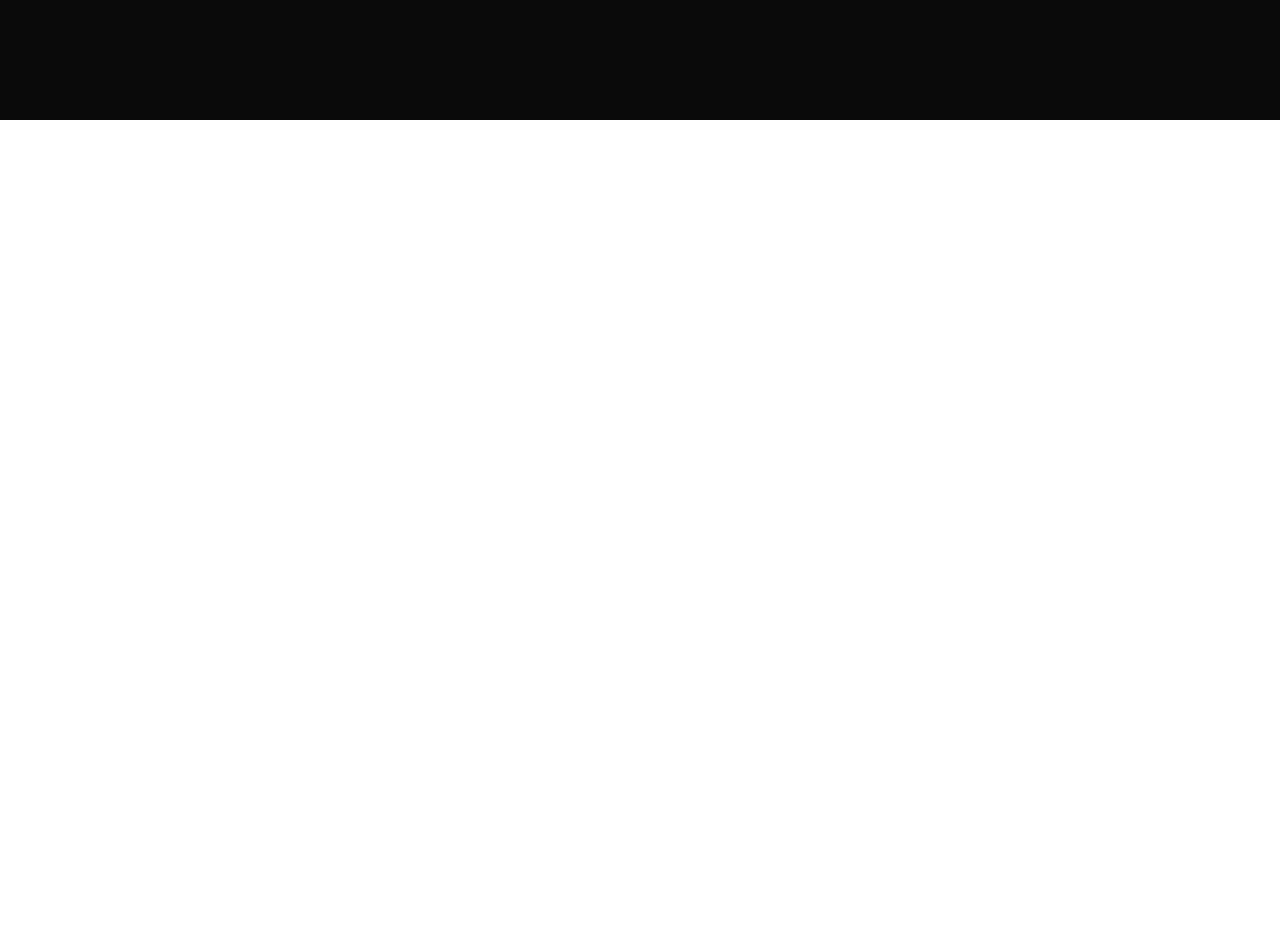
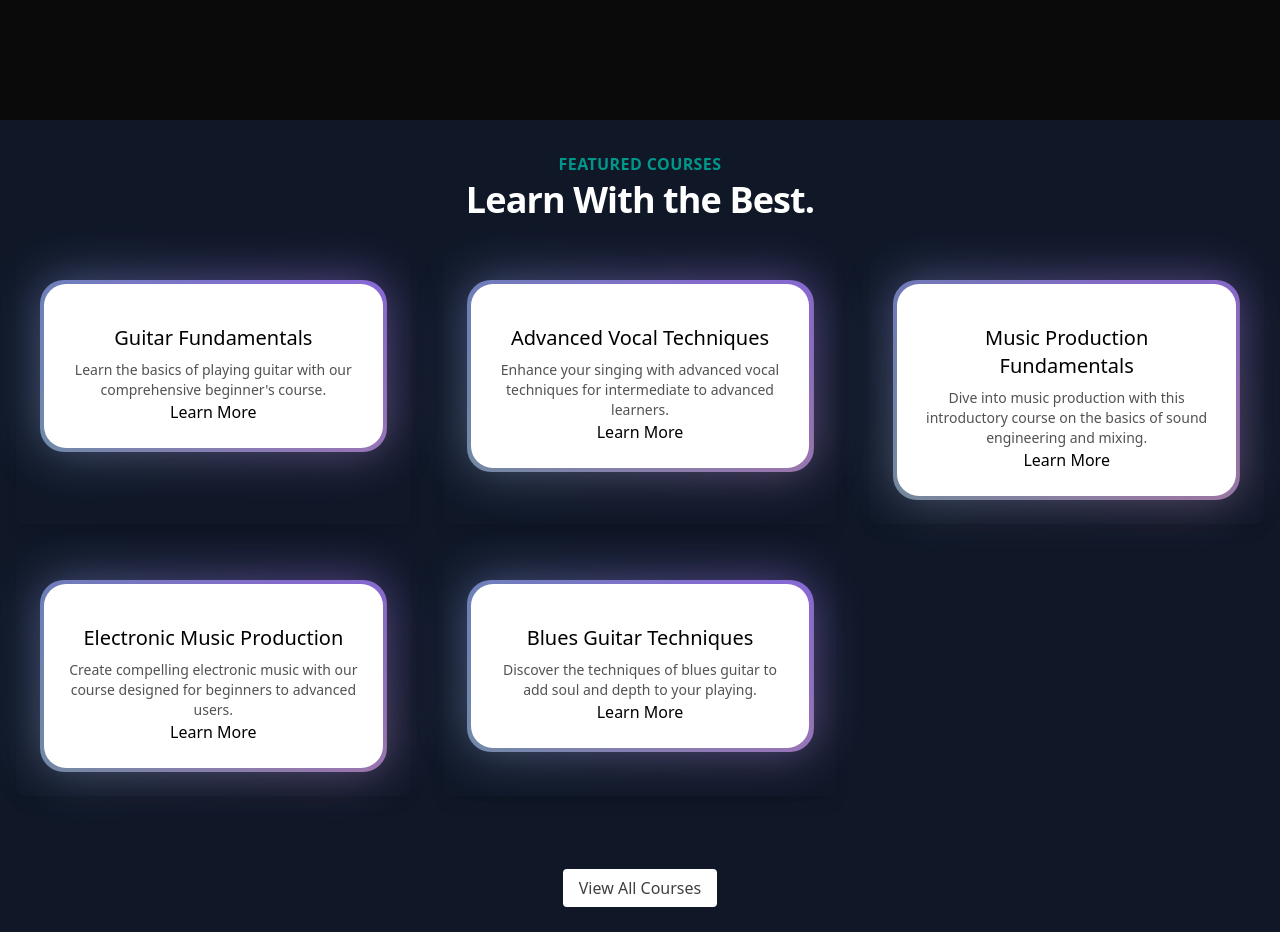
Before and after one commit to mdirfan-007/nextjs-learning, a Next.js app: page / in a window 1280 px wide. Shown: the part 680-1612 px from the top of the page. Before the commit the page ends 800 px from the top, so only its background shows below. Built offline with nearby package versions, Linux system fonts and the light colour scheme.

Commit message:
implement feature courses section

```diff
--- a/src/app/layout.tsx
+++ b/src/app/layout.tsx
@@ -1,7 +1,7 @@
 import type { Metadata } from "next";
 import { Geist, Geist_Mono } from "next/font/google";
 import "./globals.css";
-import Navbar from "./components/Navbar";
+import Navbar from "@/components/Navbar";
 
 const geistSans = Geist({
   variable: "--font-geist-sans",
--- a/src/app/page.tsx
+++ b/src/app/page.tsx
@@ -1,4 +1,5 @@
-import HeroSection from "./components/HeroSection";
+import FeatureCourse from "@/components/FeatureCourse";
+import HeroSection from "@/components/HeroSection";
 
 
 export default function Home() {
@@ -6,6 +7,7 @@ export default function Home() {
     <main className="min-h-screen bg-black/[0.96] antialiased bg-grid-white/[0.02]">
 
       <HeroSection/>
+      <FeatureCourse/>
     </main>
   );
 }
--- /dev/null
+++ b/src/components/FeatureCourse.tsx
@@ -0,0 +1,52 @@
+"use client";
+import Link from "next/link";
+import CourseData from "@/data/music_courses.json";
+import { BackgroundGradient } from "./ui/background-gradient";
+
+function FeatureCourse() {
+  return (
+    <div className="bg-gray-900  py-8">
+      <div className="text-center">
+        <h2 className="text-base text-teal-600 font-semibold tracking-wide uppercase  ">
+          Featured Courses
+        </h2>
+        <p className="mt-2 text-3xl leading-8 font-extrabold tracking-tight text-white sm:text-4xl">
+          Learn With the Best.
+        </p>
+      </div>
+
+      <div className="text-center mt-10 grid grid-cols-1 md:grid-cols-2 lg:grid-cols-3 gap-8 px-4 justify-center">
+        {CourseData.courses
+          .filter((course) => course.isFeatured)
+          .map((course) => (
+            <div key={course.id} className=" p-6  rounded-lg shadow-lg">
+              <BackgroundGradient className="flex flex-col rounded-[22px] bg-white dark:bg-zinc-900 overflow-hidden h-full max-w-sm">
+                <div className="p-4 sm:p-6 flex flex-col items-center text-center flex-grow">
+                  <p className="text-lg sm:text-xl text-black mt-4 mb-2 dark:text-neutral-200">
+                    {course.title}
+                  </p>
+                  <p className="text-sm text-neutral-600 dark:text-neutral-400 flex-grow">
+                    {course.description}
+                  </p>
+                  <Link className="" href={`/courses/${course.slug}`}>
+                    Learn More
+                  </Link>
+                </div>
+              </BackgroundGradient>
+            </div>
+          ))}
+      </div>
+
+      <div className="text-center mt-20">
+        <Link
+          href="/courses"
+          className="px-4 py-2 rounded border-neutral-600 text-neutral-700 bg-white hover:bg-gray-100 transition duration-200"
+        >
+          View All Courses
+        </Link>
+      </div>
+    </div>
+  );
+}
+
+export default FeatureCourse;
--- a/src/app/components/HeroSection.tsx
+++ b/src/components/HeroSection.tsx
@@ -1,14 +1,14 @@
 "use client";
 import React from "react";
 import { Button } from "./ui/moving-border";
-import { Spotlight } from "@/app/components/ui/Spotlight";
+import { Spotlight } from "@/components/ui/Spotlight";
 
 import Link from "next/link";
 
 
 function HeroSection() {
   return (
-    <div className="hero-section flex flex-col items-center justify-center h-screen  text-white">
+    <div className="hero-section overflow-hidden relative flex flex-col items-center justify-center min-h-screen  text-white">
         <Spotlight
         className="-top-40 left-0 md:-top-20 md:left-60"
         fill="white"
--- /dev/null
+++ b/src/components/ui/background-gradient.tsx
@@ -0,0 +1,72 @@
+import { cn } from "@/lib/utils";
+import React from "react";
+import { motion } from "motion/react";
+
+export const BackgroundGradient = ({
+  children,
+  className,
+  containerClassName,
+  animate = true,
+}: {
+  children?: React.ReactNode;
+  className?: string;
+  containerClassName?: string;
+  animate?: boolean;
+}) => {
+  const variants = {
+    initial: {
+      backgroundPosition: "0 50%",
+    },
+    animate: {
+      backgroundPosition: ["0, 50%", "100% 50%", "0 50%"],
+    },
+  };
+  return (
+    <div className={cn("relative p-[4px] group", containerClassName)}>
+      <motion.div
+        variants={animate ? variants : undefined}
+        initial={animate ? "initial" : undefined}
+        animate={animate ? "animate" : undefined}
+        transition={
+          animate
+            ? {
+                duration: 5,
+                repeat: Infinity,
+                repeatType: "reverse",
+              }
+            : undefined
+        }
+        style={{
+          backgroundSize: animate ? "400% 400%" : undefined,
+        }}
+        className={cn(
+          "absolute inset-0 rounded-3xl z-[1] opacity-60 group-hover:opacity-100 blur-xl  transition duration-500 will-change-transform",
+          " bg-[radial-gradient(circle_farthest-side_at_0_100%,#00ccb1,transparent),radial-gradient(circle_farthest-side_at_100%_0,#7b61ff,transparent),radial-gradient(circle_farthest-side_at_100%_100%,#ffc414,transparent),radial-gradient(circle_farthest-side_at_0_0,#1ca0fb,#141316)]"
+        )}
+      />
+      <motion.div
+        variants={animate ? variants : undefined}
+        initial={animate ? "initial" : undefined}
+        animate={animate ? "animate" : undefined}
+        transition={
+          animate
+            ? {
+                duration: 5,
+                repeat: Infinity,
+                repeatType: "reverse",
+              }
+            : undefined
+        }
+        style={{
+          backgroundSize: animate ? "400% 400%" : undefined,
+        }}
+        className={cn(
+          "absolute inset-0 rounded-3xl z-[1] will-change-transform",
+          "bg-[radial-gradient(circle_farthest-side_at_0_100%,#00ccb1,transparent),radial-gradient(circle_farthest-side_at_100%_0,#7b61ff,transparent),radial-gradient(circle_farthest-side_at_100%_100%,#ffc414,transparent),radial-gradient(circle_farthest-side_at_0_0,#1ca0fb,#141316)]"
+        )}
+      />
+
+      <div className={cn("relative z-10", className)}>{children}</div>
+    </div>
+  );
+};
--- a/src/data/music_courses.json
+++ b/src/data/music_courses.json
@@ -0,0 +1,104 @@
+{
+    "courses": [
+      {
+        "id": 1,
+        "title": "Guitar Fundamentals",
+        "slug": "guitar-fundamentals",
+        "description": "Learn the basics of playing guitar with our comprehensive beginner's course.",
+        "price": 99.99,
+        "instructor": "John Doe",
+        "isFeatured": true,
+        "image": "/courses/guitar.jpg"
+      },
+      {
+        "id": 2,
+        "title": "Piano for Beginners",
+        "slug": "piano-for-beginners",
+        "description": "Start your musical journey with foundational piano skills taught by expert instructors.",
+        "price": 109.99,
+        "instructor": "Jane Smith",
+        "isFeatured": false,
+        "image": "/courses/piano.jpg"
+      },
+      {
+        "id": 3,
+        "title": "Advanced Vocal Techniques",
+        "slug": "advanced-vocal-techniques",
+        "description": "Enhance your singing with advanced vocal techniques for intermediate to advanced learners.",
+        "price": 119.99,
+        "instructor": "Emily Johnson",
+        "isFeatured": true,
+        "image": "/courses/vocalist.jpg"
+      },
+      {
+        "id": 4,
+        "title": "Drumming Mastery",
+        "slug": "drumming-mastery",
+        "description": "Master the drums with our comprehensive course covering all skill levels.",
+        "price": 129.99,
+        "instructor": "Mike Brown",
+        "isFeatured": false,
+        "image": "/courses/drumming.jpg"
+      },
+      {
+        "id": 5,
+        "title": "Jazz Improvisation",
+        "slug": "jazz-improvisation",
+        "description": "Learn the art of jazz improvisation with this course designed for all levels.",
+        "price": 139.99,
+        "instructor": "Chris Davis",
+        "isFeatured": false,
+        "image": "/courses/jazz.jpg"
+      },
+      {
+        "id": 6,
+        "title": "Music Production Fundamentals",
+        "slug": "music-production-fundamentals",
+        "description": "Dive into music production with this introductory course on the basics of sound engineering and mixing.",
+        "price": 149.99,
+        "instructor": "Alex Wilson",
+        "isFeatured": true,
+        "image": "/courses/music-prod.jpg"
+      },
+      {
+        "id": 7,
+        "title": "Songwriting Essentials",
+        "slug": "songwriting-essentials",
+        "description": "Learn the essentials of songwriting to express your musical creativity.",
+        "price": 159.99,
+        "instructor": "Samantha Miller",
+        "isFeatured": false,
+        "image": "/courses/song-writing.jpg"
+      },
+      {
+        "id": 8,
+        "title": "Electronic Music Production",
+        "slug": "electronic-music-production",
+        "description": "Create compelling electronic music with our course designed for beginners to advanced users.",
+        "price": 169.99,
+        "instructor": "Luke Harris",
+        "isFeatured": true,
+        "image": "/courses/music-prod.jpg"
+      },
+      {
+        "id": 9,
+        "title": "Classical Music History",
+        "slug": "classical-music-history",
+        "description": "Explore the rich history of classical music from its origins to the present day.",
+        "price": 179.99,
+        "instructor": "Grace Lee",
+        "isFeatured": false,
+        "image": "/courses/classical-music.jpg"
+      },
+      {
+        "id": 10,
+        "title": "Blues Guitar Techniques",
+        "slug": "blues-guitar-techniques",
+        "description": "Discover the techniques of blues guitar to add soul and depth to your playing.",
+        "price": 189.99,
+        "instructor": "Ethan Moore",
+        "isFeatured": true,
+        "image": "/courses/blues.jpg"
+      }
+    ]
+  }
```
Also changed, not shown: src/components/Navbar.tsx (renamed from src/app/components/Navbar.tsx), src/components/ui/Spotlight.tsx (renamed from src/app/components/ui/Spotlight.tsx), src/components/ui/moving-border.tsx (renamed from src/app/components/ui/moving-border.tsx), src/components/ui/navbar-menu.tsx (renamed from src/app/components/ui/navbar-menu.tsx), 1 other file (tests, documents, lock files or other folders).
